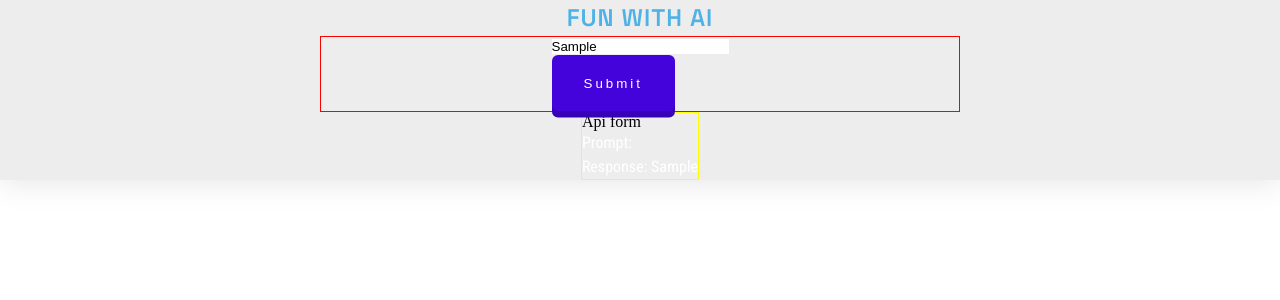
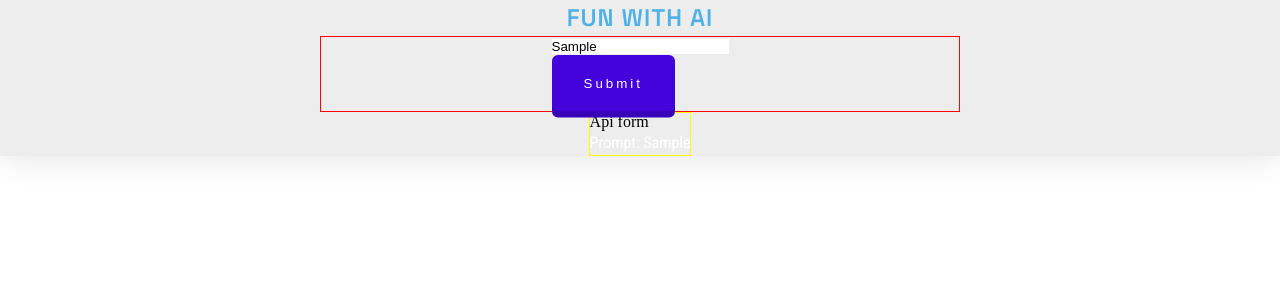
Before and after one commit to tpadilla10117/Fun-With-GPT-3, a React (Create React App) app: page / in a window 1280 px wide. Both pictures are taken after typing "Sample" into the empty fields and a click on the button "Submit". Shown: the top 300 px of the page. Built offline with nearby package versions, Linux system fonts and the light colour scheme; no server answers.

Commit message:
able to target the data I receive from API

```diff
--- a/src/components/apiResponses/ApiResponses.jsx
+++ b/src/components/apiResponses/ApiResponses.jsx
@@ -9,17 +9,18 @@ function ApiResponses( { apiResponseState } ) {
     <section className='apiResponses-parent-container'>
         {/* TODO: Would need to .map over apiResponseState (the app state) and render out responses */}
       Api form
+
       {apiResponseState ?
 
             apiResponseState.map( (response, index) => {
               return (
                 <div className='apiResponses-wrapper' key={index}>
                   <p>
-                Prompt:
+                    Prompt: {response}
                   </p>
-              <p>
-                Response: {response}
-              </p>
+                {/*   <p>
+                    Response: TBD
+                  </p> */}
 
                 </div>
               )
@@ -32,6 +33,8 @@ function ApiResponses( { apiResponseState } ) {
             </div>
 
           }
+
+
     </section>
   )
 };
--- a/src/components/form/Form.jsx
+++ b/src/components/form/Form.jsx
@@ -94,6 +94,7 @@ function Form( { content } ) {
             console.log('The result of Post req with Fetch: ', result);
             /* setPostData(result); */
             localStorage.setItem('initial-responses', JSON.stringify( result ));
+            console.log('The text response of my API call:: ', result.choices[0].text )
         });
     };
 
```
Lines whose indentation alone changed are shown as unchanged.
